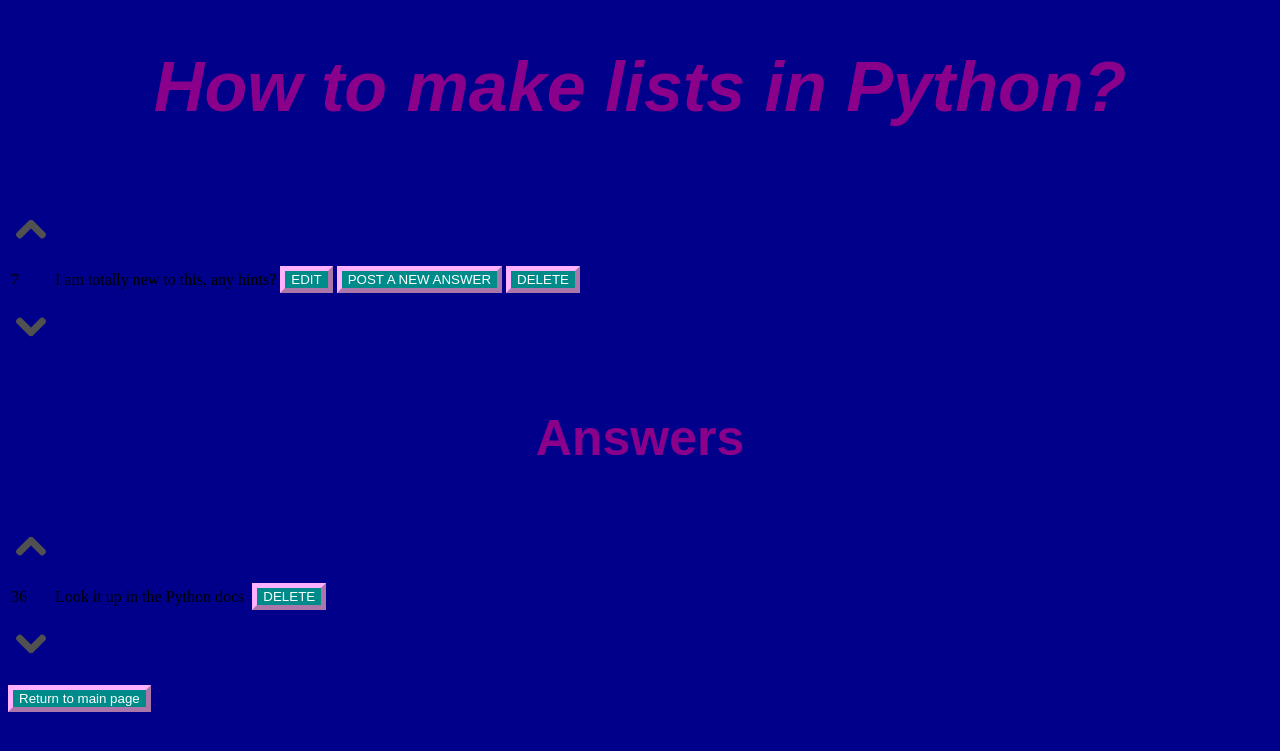
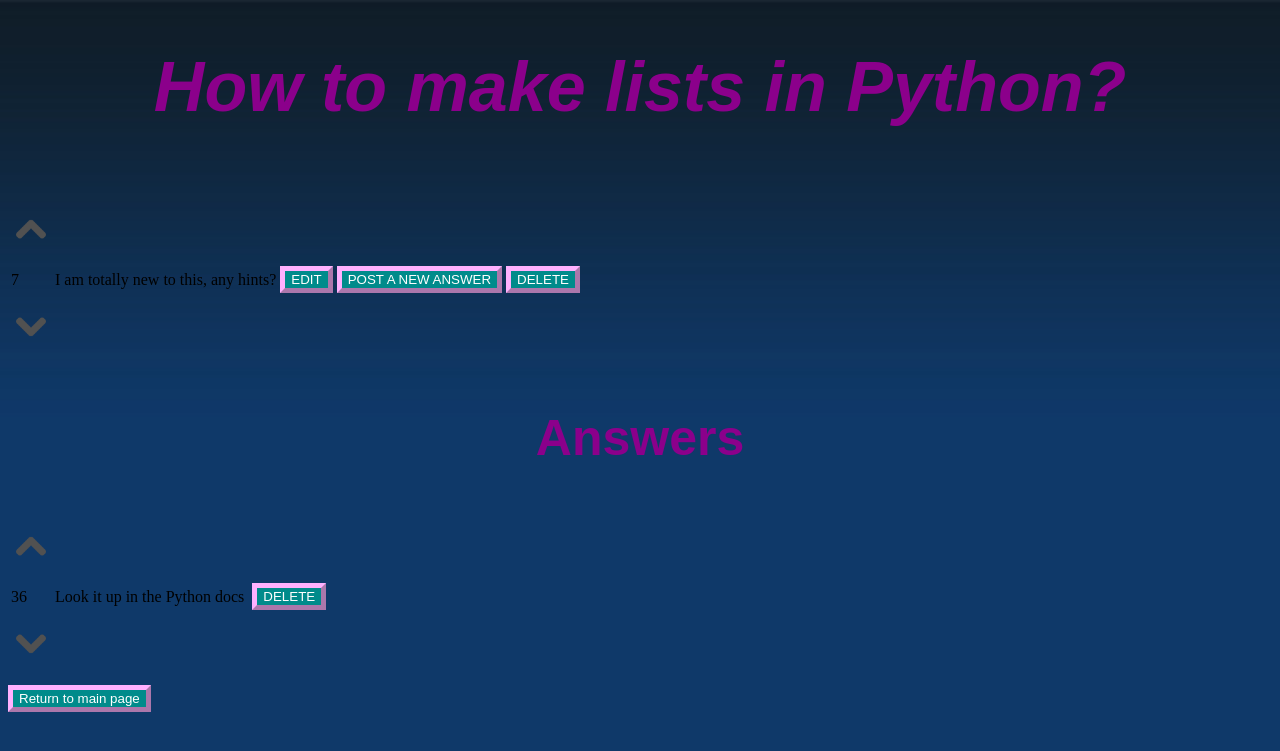
Before and after one commit to keresztenymarcell/webdoctor, a Flask app: page /question/1 in a window 1280 px wide. Shown: the top 751 px of the page. Run offline with Flask 2, Linux system fonts and the light colour scheme; some libraries are stand-ins or nearby versions.

Commit message:
added background image to webpage, backup color under it

```diff
--- a/templates/base.html
+++ b/templates/base.html
@@ -5,7 +5,12 @@
         <title>{% block title %}{% endblock %}</title>
         <style>
             {% block style %}
-                body {background-color:darkblue;
+                body {background-image: url('/static/bg.jpeg');
+                    background-repeat: no-repeat;
+                    background-attachment: fixed;
+                    background-size: cover;
+                    background-color: #147CCEFF;
+
 
                 }
                 h1 {color:darkmagenta;
```
